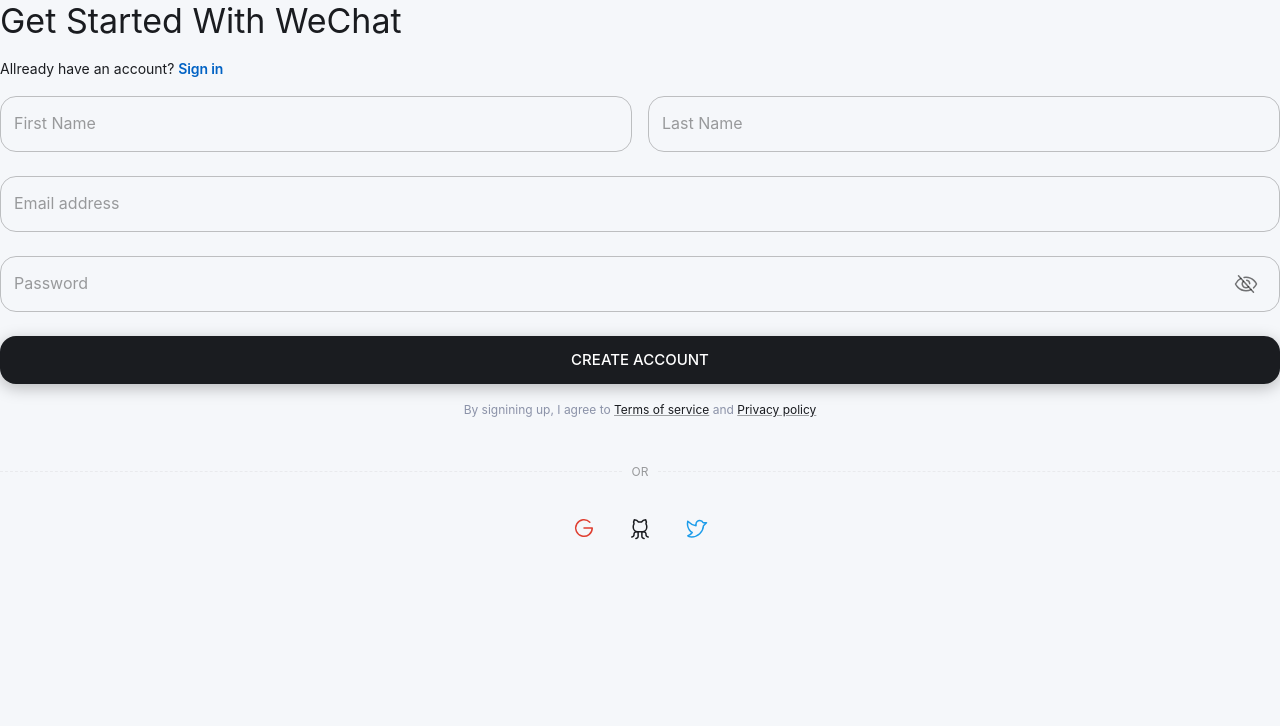
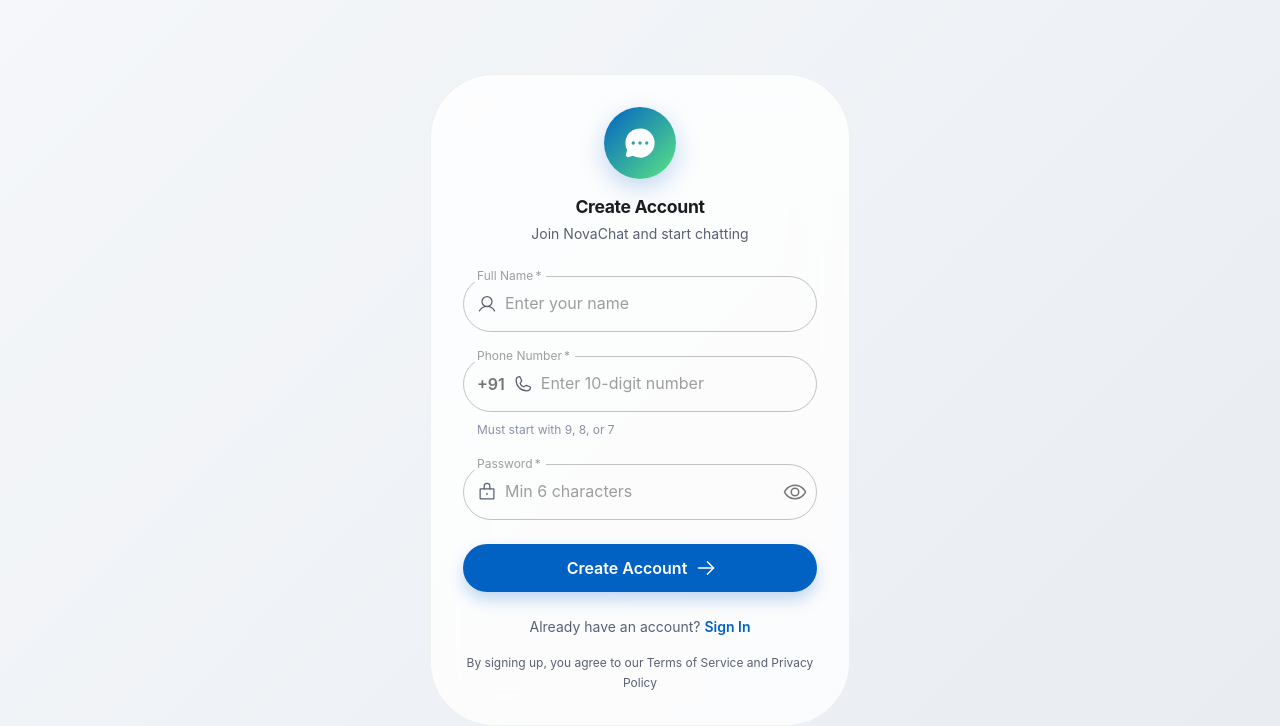
Before and after one commit to Ajinkyakakade02/Chat-App-Frontend, a React (Create React App) app: page /auth/register in a window 1280 px wide. Shown: the top 726 px of the page. Built offline with nearby package versions, Linux system fonts and the light colour scheme; no server answers.

Commit message:
Update Register.tsx

```diff
--- a/src/pages/auth/Register.tsx
+++ b/src/pages/auth/Register.tsx
@@ -1,31 +1,225 @@
 // @ts-nocheck
-import { Link, Stack, Typography } from '@mui/material';
-import { Link as RouterLink } from 'react-router-dom';
-import React from 'react'
-import RegisterForm from '../../sections/auth/RegisterForm';
-import AuthSocial from '../../sections/auth/AuthSocial';
+import React, { useState } from 'react';
+import { Link, useNavigate } from 'react-router-dom';
+import api from '../../services/api';
+import {
+  Box, Button, TextField, Typography, Alert, Stack,
+  InputAdornment, CircularProgress, IconButton,
+} from '@mui/material';
+import { Lock, ChatCircleDots, Eye, EyeSlash, ArrowRight, Phone, User } from 'phosphor-react';
+import { useTheme } from '@mui/material/styles';
 
 const Register = () => {
+  const navigate = useNavigate();
+  const theme = useTheme();
+  const [fullName, setFullName] = useState('');
+  const [phoneNumber, setPhoneNumber] = useState('');
+  const [password, setPassword] = useState('');
+  const [showPassword, setShowPassword] = useState(false);
+  const [error, setError] = useState('');
+  const [loading, setLoading] = useState(false);
+
+  const handleRegister = async (e: React.FormEvent) => {
+    e.preventDefault();
+    setError('');
+
+    // Validate phone number
+    const digitsOnly = phoneNumber.replace(/\D/g, '');
+    if (digitsOnly.length !== 10) {
+      setError('Phone number must be exactly 10 digits');
+      return;
+    }
+    if (!/^[987]/.test(digitsOnly)) {
+      setError('Phone number must start with 9, 8, or 7');
+      return;
+    }
+
+    // Validate password
+    if (password.length < 6) {
+      setError('Password must be at least 6 characters');
+      return;
+    }
+
+    const fullNumber = `+91${digitsOnly}`;
+    setLoading(true);
+
+    try {
+      const user = await api.register(fullName, '', fullNumber, password);
+      localStorage.setItem('user', JSON.stringify(user));
+      // Set session expiry to 24 hours
+      localStorage.setItem('session_expiry', String(Date.now() + 24 * 60 * 60 * 1000));
+      navigate('/app');
+    } catch (err: any) {
+      setError(err?.response?.data?.error || 'Registration failed. Please try again.');
+    } finally {
+      setLoading(false);
+    }
+  };
+
   return (
-    <Stack spacing={2} sx={{mb:5, position:'relative'}}>
-        <Typography variant='h4'>
-            Get Started With WeChat
+    <Box
+      sx={{
+        minHeight: '100vh',
+        display: 'flex',
+        alignItems: 'center',
+        justifyContent: 'center',
+        background: theme.palette.mode === 'dark'
+          ? 'linear-gradient(135deg, #0A0B0F 0%, #1A1C20 100%)'
+          : 'linear-gradient(135deg, #F5F7FA 0%, #E8ECF1 100%)',
+        p: 2,
+      }}
+    >
+      <Box
+        sx={{
+          width: '100%',
+          maxWidth: 420,
+          p: 4,
+          borderRadius: 4,
+          background: theme.palette.mode === 'dark'
+            ? 'rgba(255,255,255,0.04)'
+            : 'rgba(255,255,255,0.8)',
+          backdropFilter: 'blur(24px)',
+          border: `1px solid ${theme.palette.divider}`,
+          boxShadow: 3,
+        }}
+      >
+        <Stack alignItems="center" mb={4}>
+          <Box
+            sx={{
+              width: 72,
+              height: 72,
+              borderRadius: 3,
+              background: `linear-gradient(135deg, ${theme.palette.primary.main} 0%, ${theme.palette.primary.light} 100%)`,
+              display: 'flex',
+              alignItems: 'center',
+              justifyContent: 'center',
+              mb: 2,
+              boxShadow: `0 8px 24px ${theme.palette.primary.main}40`,
+            }}
+          >
+            <ChatCircleDots size={36} color="#fff" weight="fill" />
+          </Box>
+          <Typography variant="h5" fontWeight={700}>
+            Create Account
+          </Typography>
+          <Typography variant="body2" color="text.secondary" mt={0.5}>
+            Join NovaChat and start chatting
+          </Typography>
+        </Stack>
+
+        {error && (
+          <Alert severity="error" sx={{ mb: 2, borderRadius: 2 }}>
+            {error}
+          </Alert>
+        )}
+
+        <form onSubmit={handleRegister}>
+          <Stack spacing={3}>
+            <TextField
+              fullWidth
+              label="Full Name"
+              value={fullName}
+              onChange={(e) => setFullName(e.target.value)}
+              placeholder="Enter your name"
+              required
+              InputProps={{
+                startAdornment: (
+                  <InputAdornment position="start">
+                    <User size={20} color={theme.palette.text.secondary} />
+                  </InputAdornment>
+                ),
+              }}
+              sx={{ '& .MuiOutlinedInput-root': { borderRadius: 2 } }}
+            />
+
+            <TextField
+              fullWidth
+              label="Phone Number"
+              value={phoneNumber}
+              onChange={(e) => setPhoneNumber(e.target.value.replace(/\D/g, '').slice(0, 10))}
+              placeholder="Enter 10-digit number"
+              required
+              InputProps={{
+                startAdornment: (
+                  <InputAdornment position="start">
+                    <Typography sx={{ fontWeight: 600, mr: 1 }}>+91</Typography>
+                    <Phone size={20} color={theme.palette.text.secondary} />
+                  </InputAdornment>
+                ),
+              }}
+              helperText="Must start with 9, 8, or 7"
+              sx={{ '& .MuiOutlinedInput-root': { borderRadius: 2 } }}
+            />
+
+            <TextField
+              fullWidth
+              label="Password"
+              type={showPassword ? 'text' : 'password'}
+              value={password}
+              onChange={(e) => setPassword(e.target.value)}
+              placeholder="Min 6 characters"
+              required
+              InputProps={{
+                startAdornment: (
+                  <InputAdornment position="start">
+                    <Lock size={20} color={theme.palette.text.secondary} />
+                  </InputAdornment>
+                ),
+                endAdornment: (
+                  <InputAdornment position="end">
+                    <IconButton onClick={() => setShowPassword(!showPassword)} edge="end">
+                      {showPassword ? <EyeSlash /> : <Eye />}
+                    </IconButton>
+                  </InputAdornment>
+                ),
+              }}
+              sx={{ '& .MuiOutlinedInput-root': { borderRadius: 2 } }}
+            />
+
+            <Button
+              type="submit"
+              variant="contained"
+              size="large"
+              disabled={loading}
+              endIcon={loading ? <CircularProgress size={20} color="inherit" /> : <ArrowRight />}
+              sx={{
+                borderRadius: 2,
+                py: 1.5,
+                fontWeight: 600,
+                fontSize: '1rem',
+                textTransform: 'none',
+              }}
+            >
+              {loading ? 'Creating Account...' : 'Create Account'}
+            </Button>
+          </Stack>
+        </form>
+
+        <Typography variant="body2" color="text.secondary" textAlign="center" mt={3}>
+          Already have an account?{' '}
+          <Link
+            to="/auth/login"
+            style={{
+              color: theme.palette.primary.main,
+              textDecoration: 'none',
+              fontWeight: 600,
+            }}
+          >
+            Sign In
+          </Link>
         </Typography>
-        <Stack direction={'row'} spacing={0.5}>
-            <Typography variant='body2'>Allready have an account?</Typography>
-            <Link component={RouterLink} to='/auth/login' variant='subtitle2'>Sign in</Link>
-        </Stack>
-        {/* Register Form */}
-        <RegisterForm/>
 
-        <Typography component={'div'} sx={{color:'text.secondary', mt:3, typography:'caption'
-    ,textAlign:'center'}}>{'By signining up, I agree to '}
-    <Link underline='always' color='text.primary'>Terms of service</Link>{' and '}
-    <Link underline='always' color='text.primary'>Privacy policy</Link>
-    </Typography>
-    <AuthSocial/>
-    </Stack>
-  )
-}
+        <Typography
+          variant="caption"
+          color="text.secondary"
+          textAlign="center"
+          sx={{ display: 'block', mt: 2 }}
+        >
+          By signing up, you agree to our Terms of Service and Privacy Policy
+        </Typography>
+      </Box>
+    </Box>
+  );
+};
 
-export default Register
+export default Register;
```
